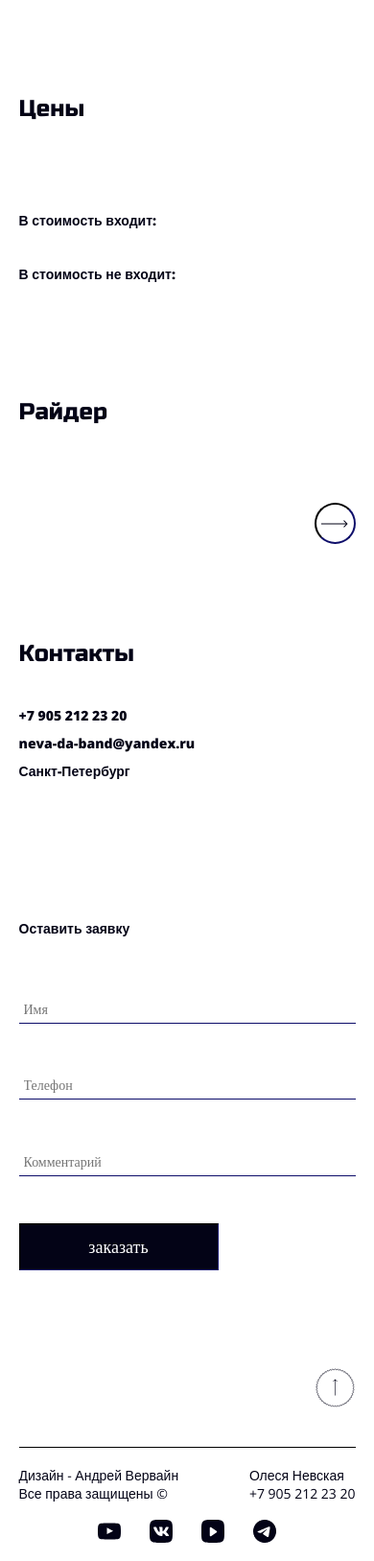
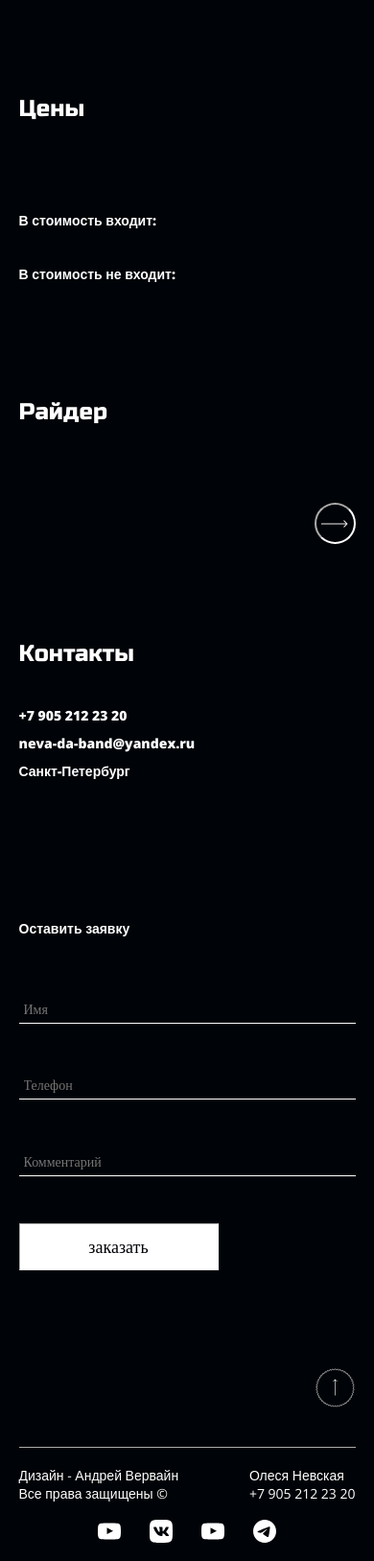
Before and after one commit to Svyat21/NEVA-DA-APP, a Django app: page / in a window 390 px wide. Shown: the part 1605-3232 px from the top of the page at 96% size. Run offline with Django 3.2, Linux system fonts and the light colour scheme; data that the repository does not hold is empty; some libraries are stand-ins or nearby versions.

Commit message:
Цветовая тема сейта преведена к изначальному виду

```diff
--- a/nevada_app/nevada_shop/static/nevada_shop/css/base.css
+++ b/nevada_app/nevada_shop/static/nevada_shop/css/base.css
@@ -9,7 +9,7 @@
 }
 a{
     text-decoration: none;
-    color: #030316;
+    color: white;
 }
 ul,
 ol,
@@ -68,14 +68,14 @@ body{
     bottom: 40px;
     width: 70px;
     height: 70px;
-    background-image: url(../images/next.svg);
+    background-image: url(../images/details_before.svg);
     background-repeat: no-repeat;
     background-position: center;
-    border: 2px inset #030316;
+    border: 2px inset white;
     border-radius: 50px;
 }
 .more_button:hover{
-    background-image: url(../images/next_hover.svg);
+    background-image: url(../images/details_after.svg);
 }
 .up{
     position: absolute;
@@ -83,20 +83,20 @@ body{
     bottom: 40px;
     width: 70px;
     height: 70px;
-    background-image: url(../images/up.svg);
+    background-image: url(../images/up_before.svg);
     background-repeat: no-repeat;
     background-position: center;
 }
 .up:hover{
-    background-image: url(../images/up_hover.svg);
+    background-image: url(../images/up_after.svg);
 }
 @media (max-width:768px){
-    .more_button:hover{
+    /* .more_button:hover{
         background-image: url(../images/next.svg);
     }
     .up:hover{
         background-image: url(../images/up.svg);
-    }
+    } */
     .more_button{
         right: 0px;
     }
@@ -198,10 +198,10 @@ body{
     transition: all 0.2s linear;
 }
 .nav_linc a:hover{
-    color: #6B6C77;
+    color: #A0A0A0;
 }
 .tel{
-    color: #030316;
+    color: white;
     font-style: normal;
     font-weight: 300;
     font-size: 16px;
@@ -396,16 +396,16 @@ body{
     background-position: center;
 }
 .youtube{
-    background-image: url(../images/youtube_.svg);
+    background-image: url(../images/youtubee.svg);
 }
 .vk{
-    background-image: url(../images/vk_black.svg);
+    background-image: url(../images/vk.svg);
 }
 .insta{
     background-image: url(../images/rutube.svg);
 }
 .telegram{
-    background-image: url(../images/telegramm_black.png);
+    background-image: url(../images/telegram.svg);
 }
 @media (max-width:1000px){
     .intro_contain{
@@ -724,7 +729,7 @@ body{
     display: flex;
     justify-content: space-between;
     margin-top: 250px;
-    border-top: 1px inset #030316;
+    border-top: 1px inset white;
 }
 .price_left .h1_main{
     margin-top: 80px;
@@ -732,8 +737,8 @@ body{
 .price_right{
     position: relative;
     width: 799px;
-    border-left: 1px inset #030316;
-    border-right: 1px inset #030316;
+    border-left: 1px inset white;
+    border-right: 1px inset white;
     display: flex;
     flex-direction: column;
     align-items: center;
@@ -814,7 +819,7 @@ body{
 .rider_contain{
     display: flex;
     justify-content: space-between;
-    border-top: 1px inset #030316;
+    border-top: 1px inset white;
 }
 .rider_left .h1_main{
     margin-top: 80px;
@@ -822,8 +827,8 @@ body{
 .rider_right{
     position: relative;
     width: 799px;
-    border-left: 1px inset #030316;
-    border-right: 1px inset #030316;
+    border-left: 1px inset white;
+    border-right: 1px inset white;
     display: flex;
     flex-direction: column;
     align-items: center;
@@ -891,7 +896,7 @@ body{
 .contacts_contain{
     display: flex;
     justify-content: space-between;
-    border-top: 1px inset #030316;
+    border-top: 1px inset white;
 }
 .contacts_left .h1_main{
     margin-top: 80px;
@@ -899,8 +904,8 @@ body{
 .contacts_right{
     position: relative;
     width: 799px;
-    border-left: 1px inset #030316;
-    border-right: 1px inset #030316;
+    border-left: 1px inset white;
+    border-right: 1px inset white;
     display: flex;
     flex-direction: column;
     align-items: center;
@@ -916,7 +921,7 @@ body{
     margin-bottom: 145px;
 }
 .contacts_text a{
-    color: #030316;
+    color: white;
 }
 .contacts_form{
     margin-top: 60px;
@@ -948,14 +953,14 @@ body{
     font-size: 18px;
     line-height: 25px;
     padding: 11px 56px;
-    border: 1px inset #030316;
-    color: #030316;
-    background-color: white;
+    border: 1px inset white;
+    color: white;
+    background-color: #000307;
     transition: all 0.2s linear;
 }
 .form_button:hover{
-    color: white;
-    background-color: #030316;
+    color: #000307;
+    background-color: white;
 }
 @media (max-width:1180px){
     .contacts_right {
@@ -986,8 +991,8 @@ body{
         border-right: unset;
     }
     .form_button {
-        color: white;
-        background-color: #030316;
+        color: #000307;
+        background-color: white;
     }
 }
 @media (max-width:425px){
@@ -1264,7 +1269,7 @@ body{
     display: flex;
     justify-content: space-between;
     align-items: center;
-    border-top: 1px inset #030316;
+    border-top: 1px inset white;
 }
 .foter_left{
     width: 914px;
```
Also changed, not shown: other parts of nevada_app/nevada_shop/static/nevada_shop/css/base.css (+48 -43 lines), nevada_app/nevada_shop/static/nevada_shop/images/rutube.svg.
